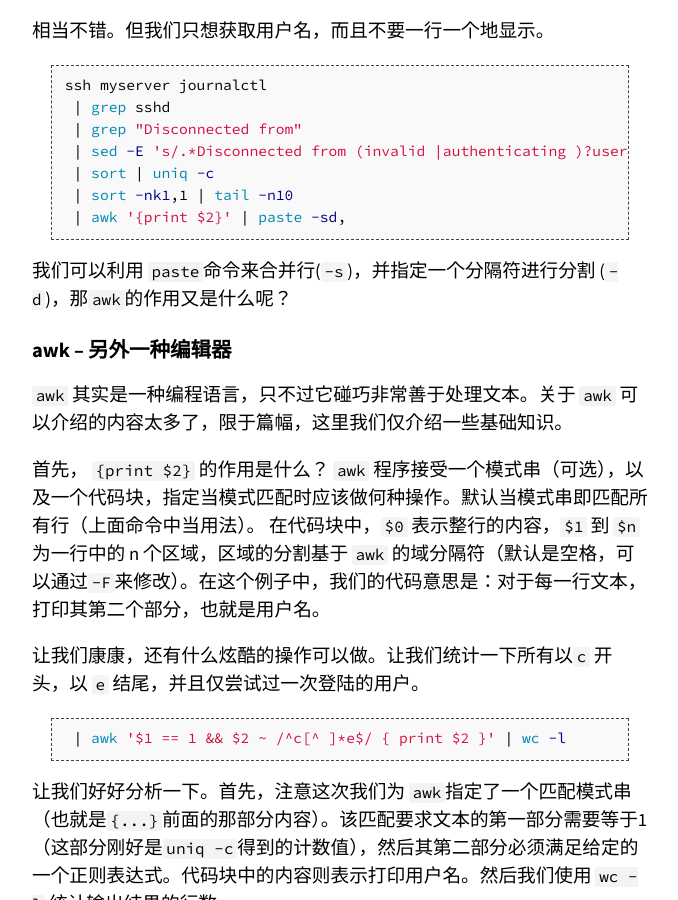
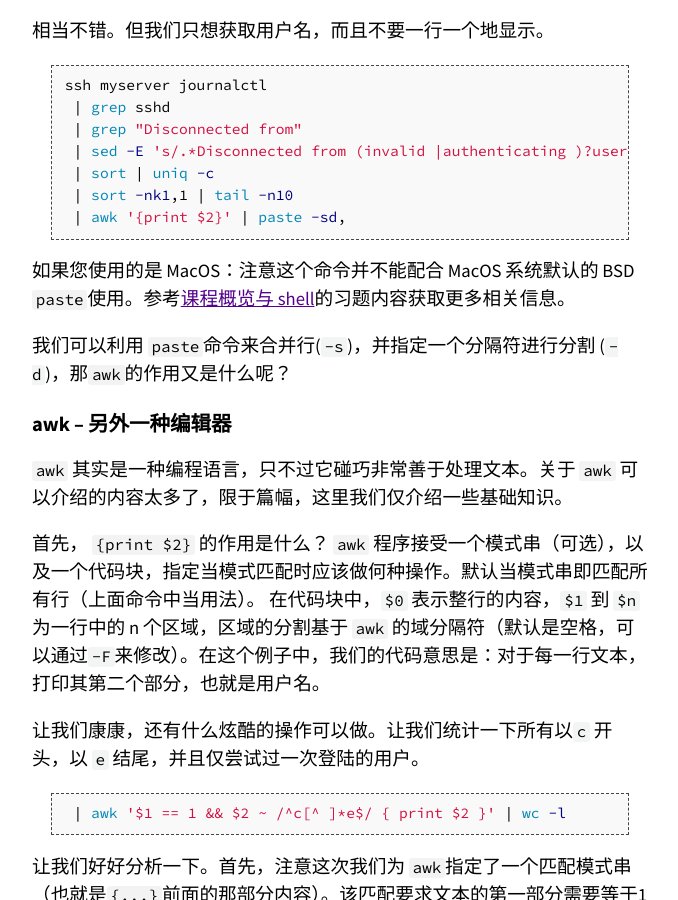
Before and after one commit to missing-semester-cn/missing-semester-cn.github.io, a Jekyll site: the page built from _2020/data-wrangling.md, in a window 1280 px wide and 900 px high, scrolled down 5266 px. Shown: the whole window, without its empty margins (300-978 px from the left). Built offline with Jekyll 4.4.1, drawn with Linux system fonts in a browser that asks for light colours.

Commit message:
[upstream sync] b3920a2

````diff
--- a/_2020/data-wrangling.md
+++ b/_2020/data-wrangling.md
@@ -166,6 +166,8 @@ ssh myserver journalctl
  | awk '{print $2}' | paste -sd,
 ```
 
+如果您使用的是 MacOS：注意这个命令并不能配合 MacOS 系统默认的 BSD `paste`使用。参考[课程概览与 shell](https://missing-semester-cn.github.io/2020/course-shell/)的习题内容获取更多相关信息。
+
 我们可以利用 `paste`命令来合并行(`-s`)，并指定一个分隔符进行分割 (`-d`)，那`awk`的作用又是什么呢？
 
 ## awk -- 另外一种编辑器
````
